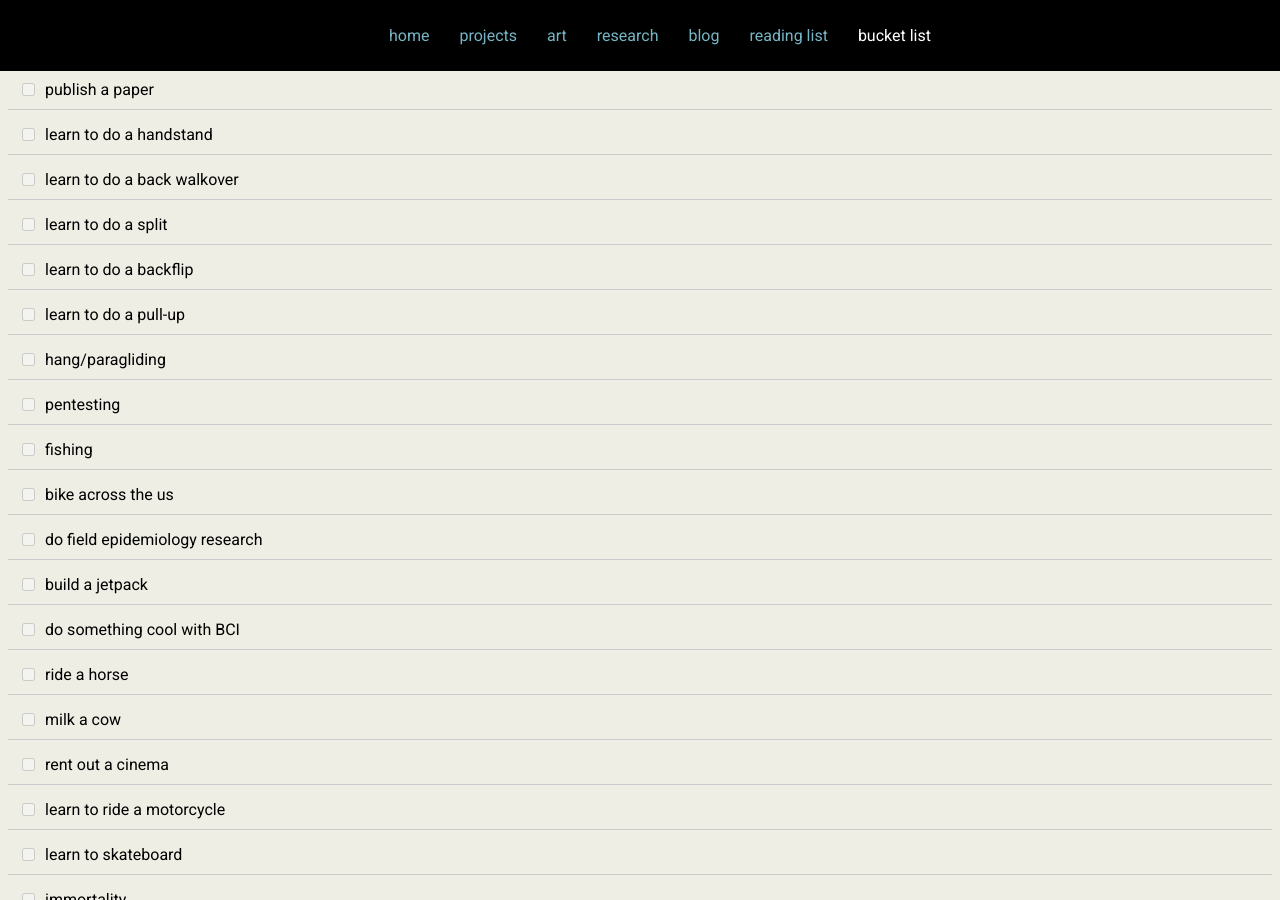
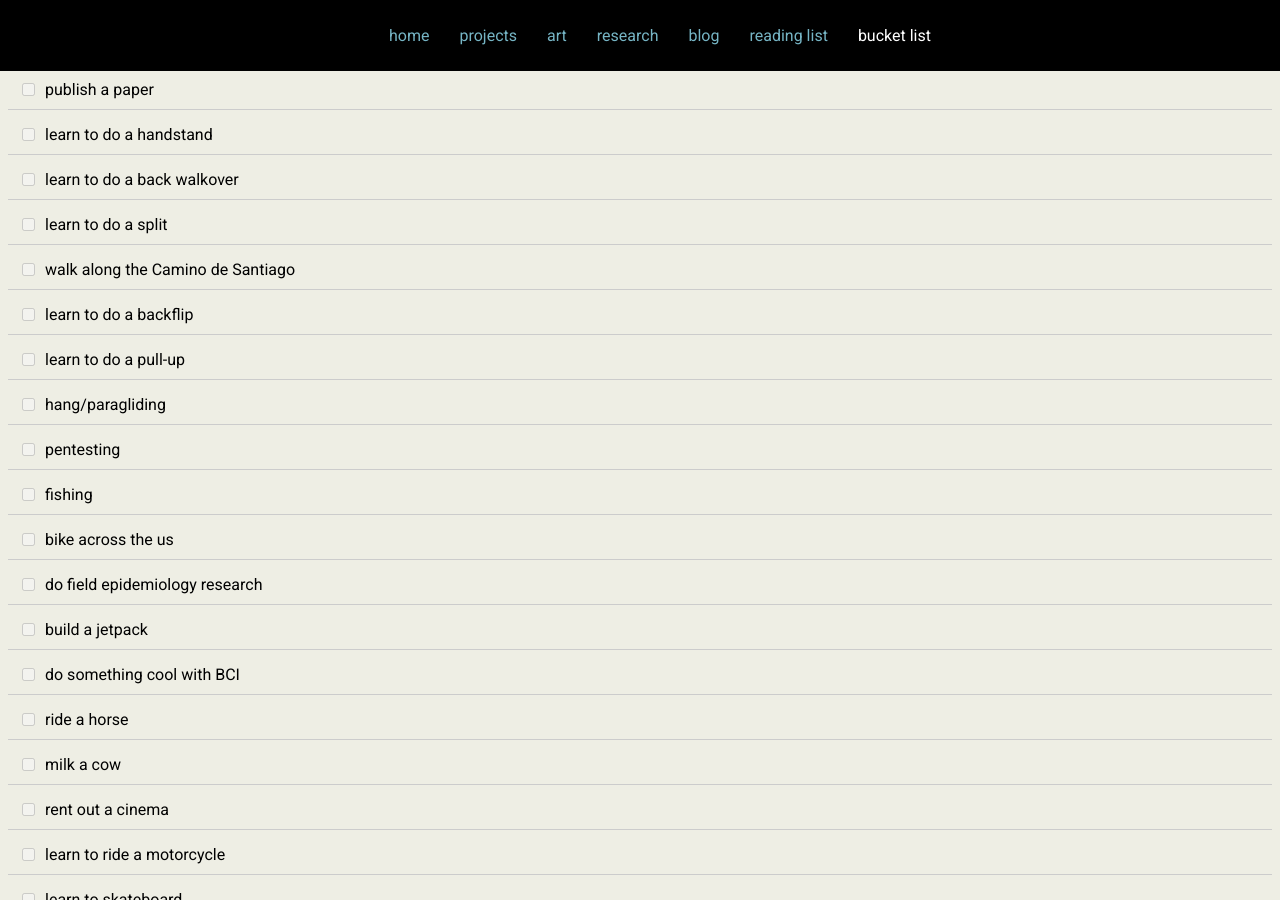
Before and after one commit to swan-07/swan-07.github.io, a Jekyll site: the page built from bucketlist.md, in a window 1280 px wide and 900 px high, scrolled down 359 px. Built offline with Jekyll 4.4.1, drawn with Linux system fonts in a browser that asks for light colours.

Commit message:
updates on bucketlist camino

```diff
--- a/_data/bucketlist.yml
+++ b/_data/bucketlist.yml
@@ -44,6 +44,11 @@
   notes: ""
 
 - title: "learn to do a split"
+  done: false
+  date: ""
+  notes: ""
+
+- title: "walk along the Camino de Santiago"
   done: false
   date: ""
   notes: ""
```
Also changed, not shown: projects.html (+9 -0 lines), assets/images/art/meow.jpg (added), 2 other files.
